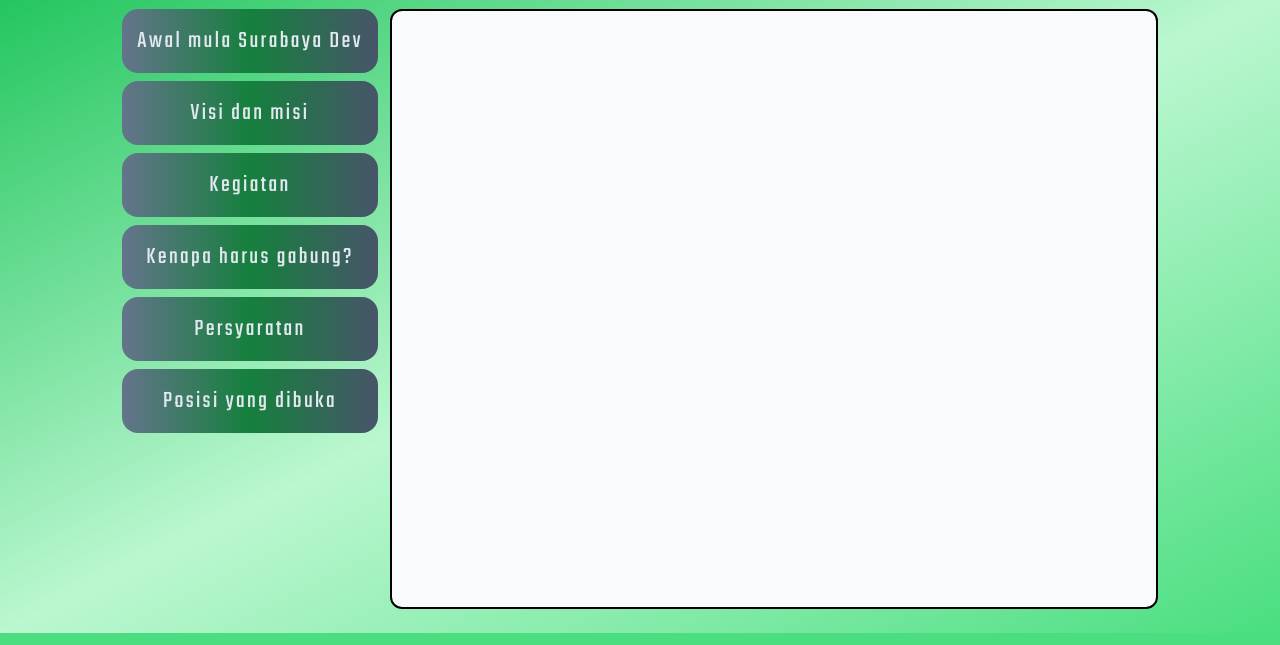
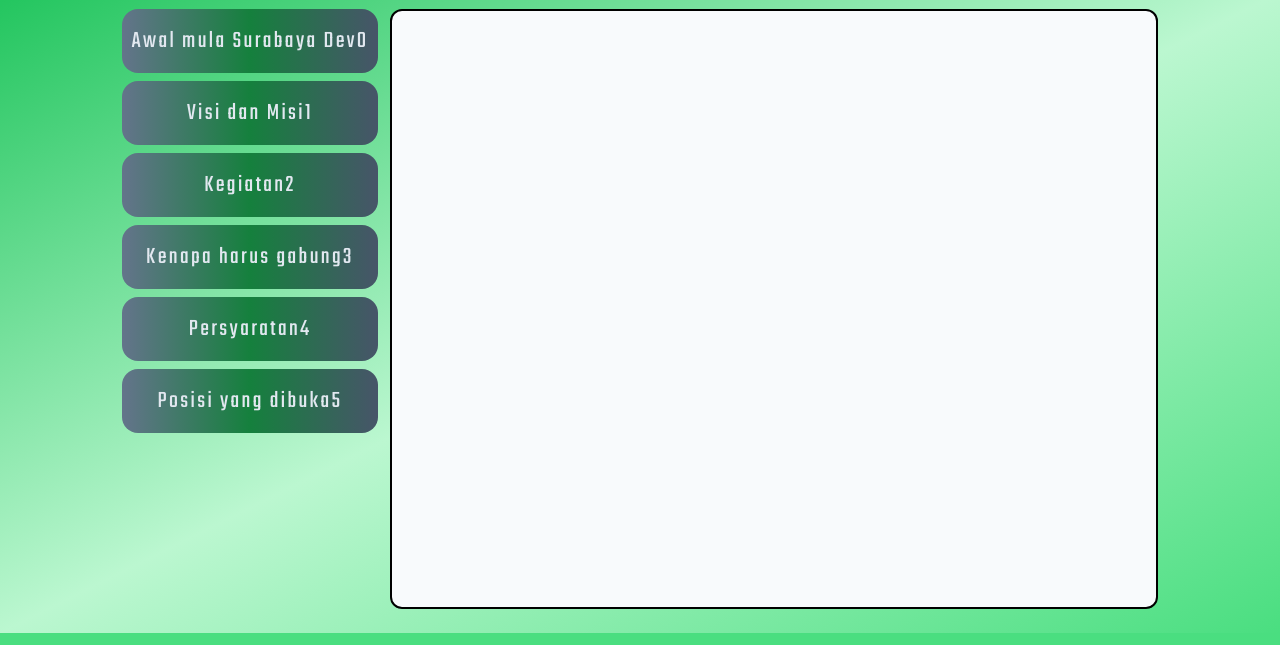
Before and after one commit to egahqusayf/egahqusayf.github.io, a website: page index.html in a window 1280 px wide. Shown: the part 155-800 px from the top of the page. Drawn offline with nearby package versions, Linux system fonts and the light colour scheme; a web font is replaced by a local one.

Commit message:
memperbaiki ctleft dengan v-for vue

```diff
--- a/index.html
+++ b/index.html
@@ -23,30 +23,13 @@
 	</div>
 	<div class=" w-full h-4  bg-slate-50 opacity-90"></div>
 
-	<div id="app" class="content w-full pt-4 h-[640px] bg-gradient-to-br from-green-500 via-green-200 to-green-400 flex justify-center gap-3">
+	<div id="app"  class="content w-full pt-4 h-[640px] bg-gradient-to-br from-green-500 via-green-200 to-green-400 flex justify-center gap-3">
 		<div class="ctcleft  w-1/5 h-[600px] border-black rounded-xl  ">
-			<div class="w-full flex justify-center items-center h-16 bg-gradient-to-l from-slate-600 via-green-700 to-slate-500 rounded-2xl mb-2">
-				<p class="font-teko text-2xl text-slate-200 tracking-widest ">Awal mula Surabaya Dev</p>
+			<div v-on:click="pushCtl(index)" v-for="ctl,index in ctleft" class="ctl w-full cursor-pointer flex justify-center items-center h-16 bg-gradient-to-l from-slate-600 via-green-700 to-slate-500 rounded-2xl mb-2">
+				<p  class="font-teko  text-2xl text-slate-200 tracking-widest" v-text="ctl+index"></p>
 			</div>
-			<div class="w-full flex justify-center items-center h-16 bg-gradient-to-l from-slate-600 via-green-700 to-slate-500 rounded-2xl mb-2">
-				<p class="font-teko text-2xl text-slate-200 tracking-widest ">Visi dan misi</p>
-			</div>
-			<div class="w-full flex justify-center items-center h-16 bg-gradient-to-l from-slate-600 via-green-700 to-slate-500 rounded-2xl mb-2">
-				<p class="font-teko text-2xl text-slate-200 tracking-widest ">Kegiatan </p>
-			</div>
-			<div class="w-full flex justify-center items-center h-16 bg-gradient-to-l from-slate-600 via-green-700 to-slate-500 rounded-2xl mb-2">
-				<p class="font-teko text-2xl text-slate-200 tracking-widest ">Kenapa harus gabung?</p>
-			</div>
-			<div class="w-full flex justify-center items-center h-16 bg-gradient-to-l from-slate-600 via-green-700 to-slate-500 rounded-2xl mb-2">
-				<p class="font-teko text-2xl text-slate-200 tracking-widest ">Persyaratan</p>
-			</div>
-			<div class="w-full flex justify-center items-center h-16 bg-gradient-to-l from-slate-600 via-green-700 to-slate-500 rounded-2xl mb-2">
-				<p class="font-teko text-2xl text-slate-200 tracking-widest ">Posisi yang dibuka</p>
-			</div>
-
 		</div>
-		<div class="ctright w-3/5 h-[600px] bg-slate-50 border-2 border-black rounded-xl  ">
-
+		<div   class="ctright w-3/5 h-[600px] bg-slate-50 border-2 border-black rounded-xl  ">
 		</div>
 	</div>
 
--- a/src/main.js
+++ b/src/main.js
@@ -1,16 +1,16 @@
 
-const ctleft = [
-    `<div class="w-full flex justify-center items-center h-16 bg-gradient-to-l from-slate-600 via-green-700 to-slate-500 rounded-2xl mb-2">
-        <p class="font-teko text-2xl text-slate-200 tracking-widest ">Awal mula Surabaya Dev</p>
-    </div>`
-
-];
-
+const ctleft = ['Awal mula Surabaya Dev','Visi dan Misi','Kegiatan','Kenapa harus gabung','Persyaratan','Posisi yang dibuka']
+let angka = 3
 const app = Vue.createApp({
     data(){
         return({
-            ctleft
+            ctleft,angka
         })
+    },
+    methods:{
+            pushCtl(index){
+
+            }
     }
 });
 
```
